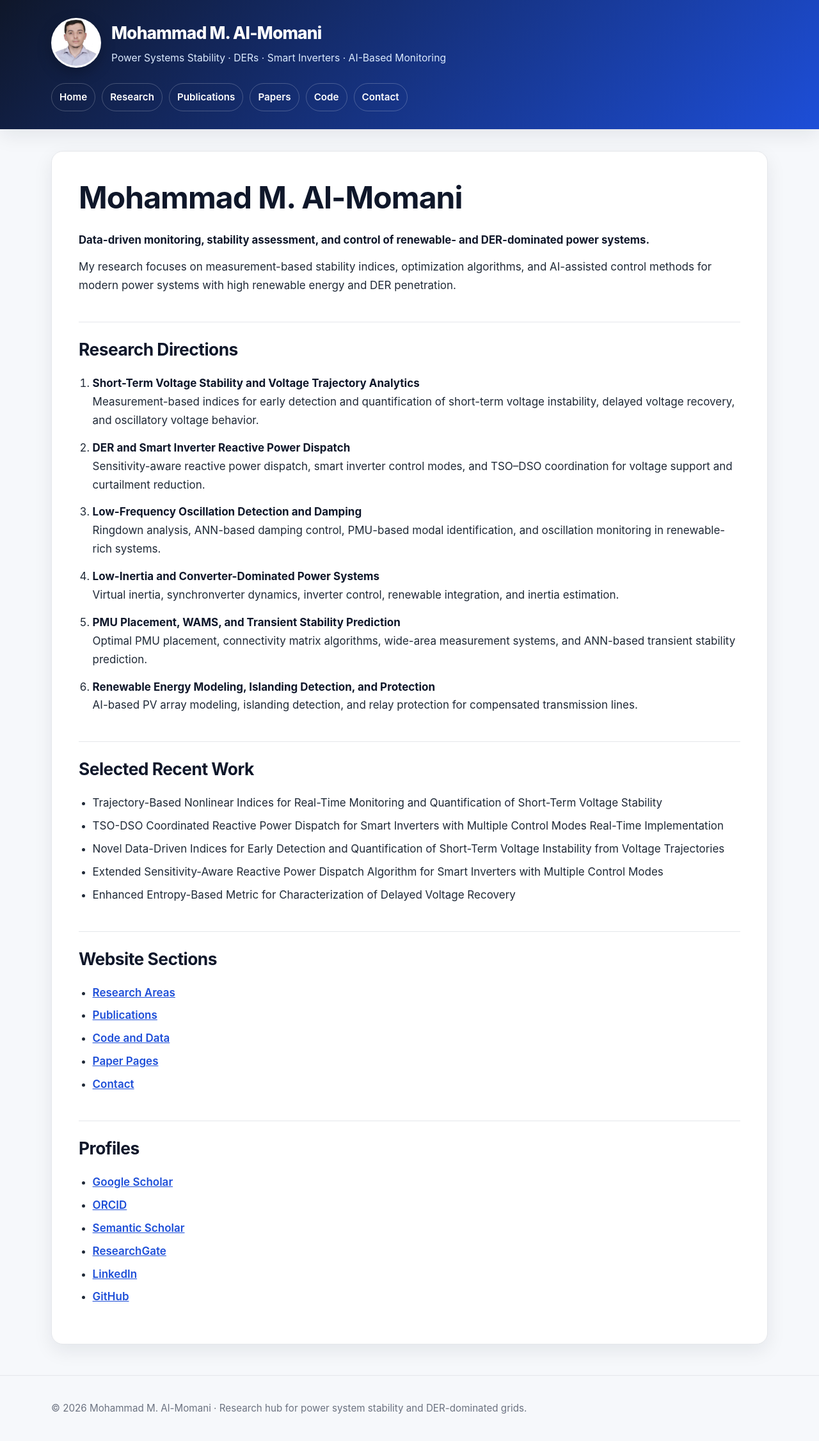
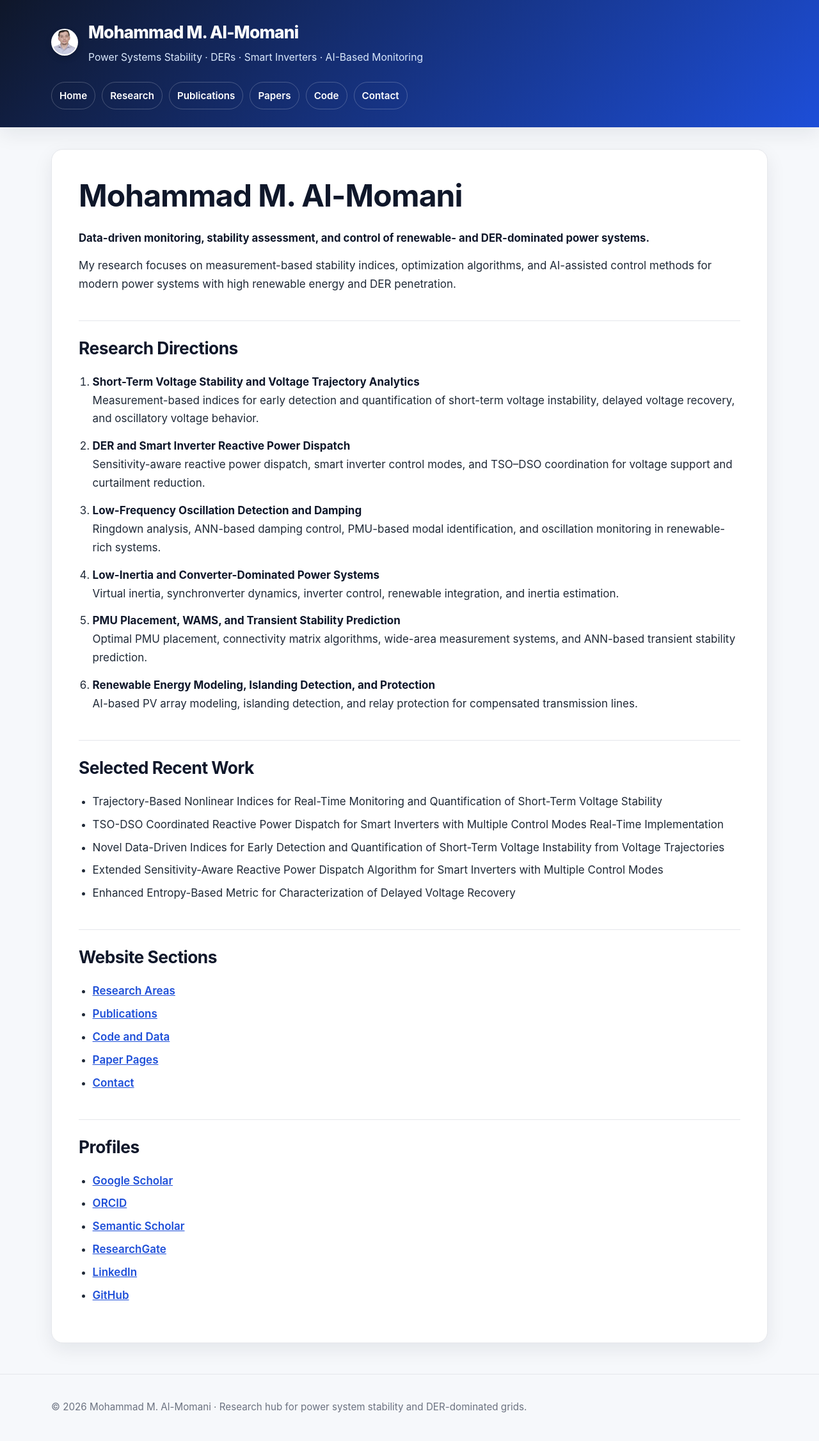
Before and after one commit to MohammadAlmomani/mohammadalmomani.github.io, a Jekyll site: the page built from index.md, in a window 1280 px wide. Shown: the whole page at 64% size. Built offline with Jekyll 4.4.1, drawn with Linux system fonts in a browser that asks for light colours; our own code applies the rules of GitHub Pages for plain Markdown files.

Commit message:
Resize profile photo dimensions in CSS

```diff
--- a/assets/css/style.css
+++ b/assets/css/style.css
@@ -17,12 +17,12 @@ footer,
 }
 
 .profile-photo {
-  width: 78px;
-  height: 78px;
+  width: 42px;
+  height: 42px;
   border-radius: 50%;
   object-fit: cover;
-  border: 3px solid rgba(255, 255, 255, 0.85);
-  box-shadow: 0 8px 22px rgba(0, 0, 0, 0.25);
+  border: 2px solid rgba(255, 255, 255, 0.85);
+  box-shadow: 0 4px 10px rgba(0, 0, 0, 0.18);
   background: white;
 }
 
@@ -33,8 +33,8 @@ footer,
 
 @media (max-width: 700px) {
   .profile-photo {
-    width: 62px;
-    height: 62px;
+    width: 34px;
+    height: 34px;
   }
 
   .brand {
```
